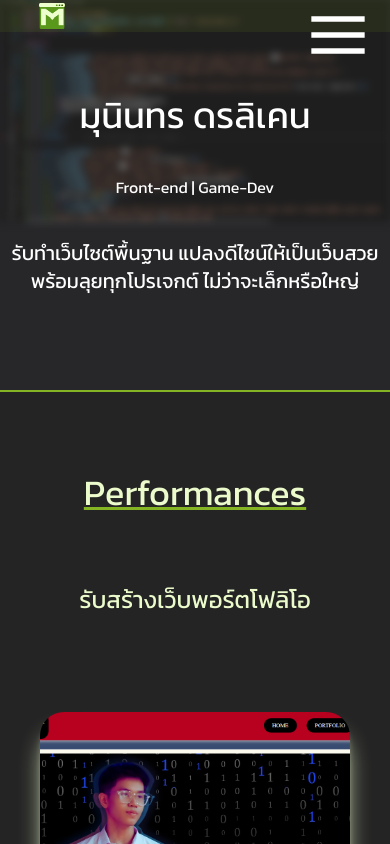
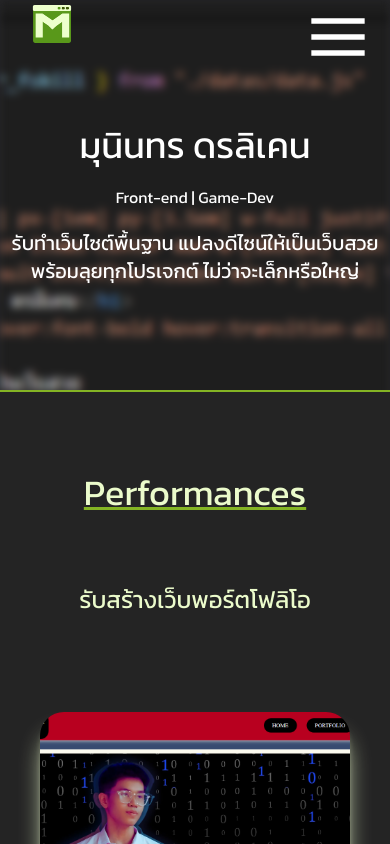
Before and after one commit to Sekiuu/Portfolio-nextjs, a Next.js app: page / in a window 390 px wide. Shown: the top 844 px of the page. Built offline with nearby package versions, Linux system fonts and the light colour scheme.

Commit message:
Baner img and text fix and Nav height fix

```diff
--- a/src/app/components/Banner.jsx
+++ b/src/app/components/Banner.jsx
@@ -9,10 +9,10 @@ function Banner() {
                 alt="bg"
                 width={1440}
                 height={1024}
-                className="-z-40 absolute blur-sm"
+                className="-z-40 absolute blur-sm object-cover h-full"
             />
             <div className="flex justify-between items-center text-center">
-                <div className="hover:cursor-default overflow-hidden space-y-10 ">
+                <div className="hover:cursor-default overflow-hidden md:space-y-10 max-md:pt-10">
                     <h1 className="md:text-8xl max-sm:text-4xl text-5xl">มุนินทร ดรลิเคน</h1>
                     <h3 className="md:text-2xl my-5 hover:font-bold hover:transition-all transition-all">
                         Front-end | Game-Dev
--- a/src/app/components/Nav.jsx
+++ b/src/app/components/Nav.jsx
@@ -22,7 +22,7 @@ function Nav() {
   const inactiveClass = "border-greenL hover:underline hover:cursor-pointer";
 
   return (
-    <nav className="md:h-[10%] h-[32px] z-10 xl:text-2xl text-xl flex text-greenL w-full justify-between items-center transition-all duration-[0.5s] bg-greenN/10 max-md:fixed">
+    <nav className="md:h-[10%] h-[48px] z-10 xl:text-2xl text-xl flex text-greenL w-full justify-between items-center transition-all duration-[0.5s] md:bg-greenN/10 max-md:fixed">
       {/* LOGO */}
       <Image
         alt="logo"
```
